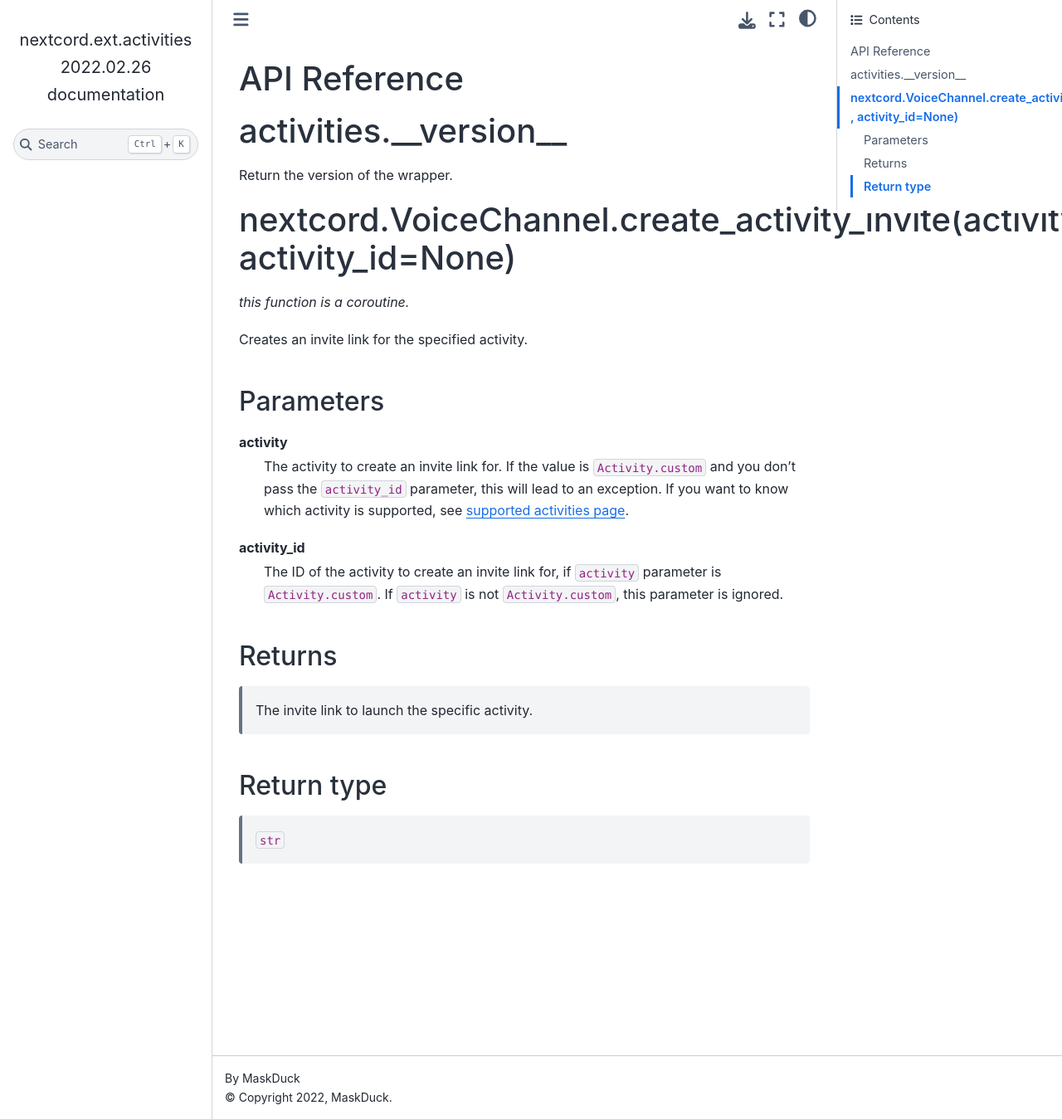
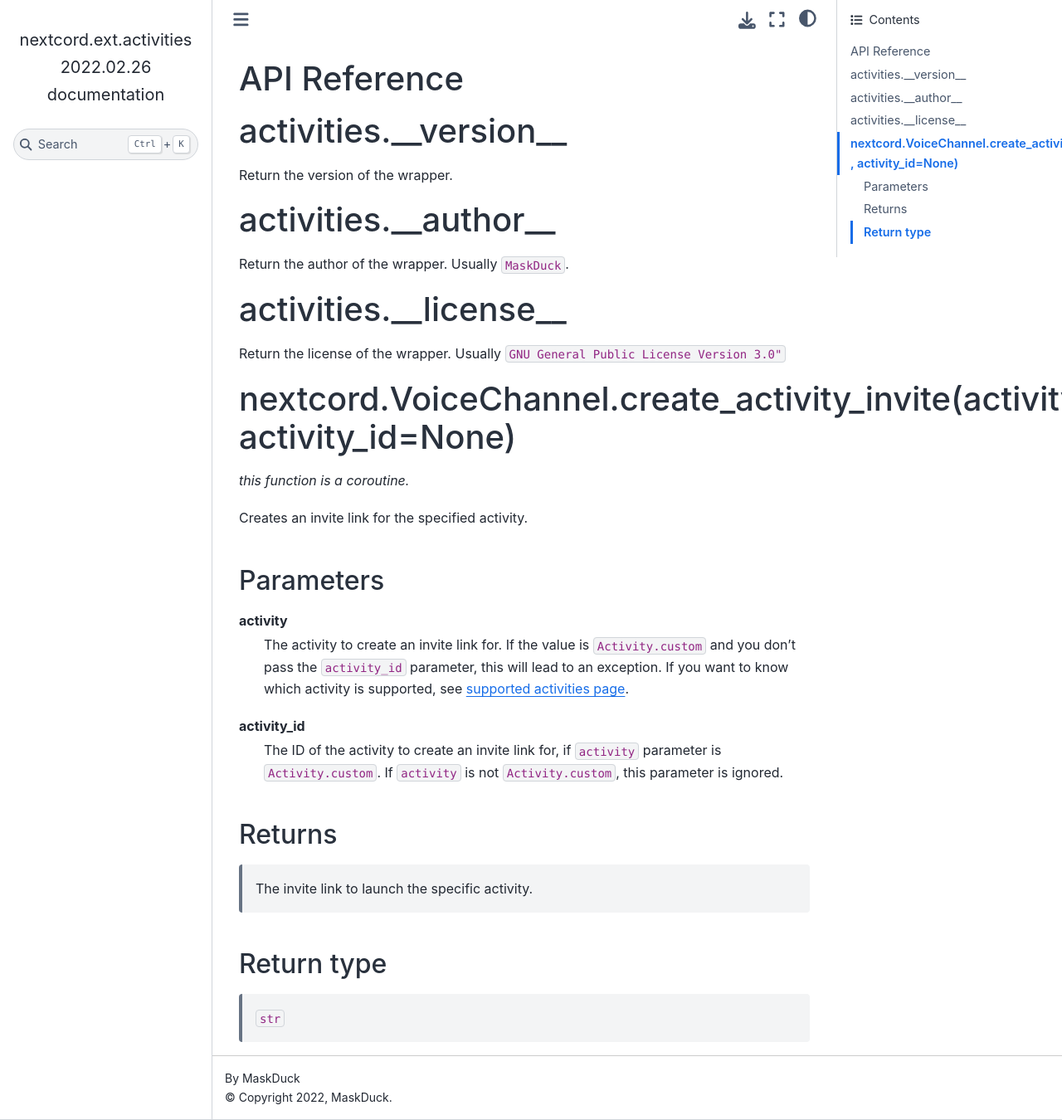
Before and after one commit to argo0n/pycord-ext-activities, a Sphinx documentation site: the page built from docs/api.rst, in a window 1280 px wide and 1350 px high. Shown: the whole window at 83% size. Built offline with Sphinx 7.4.7 and the Sphinx Book theme 1.1.4, drawn with Linux system fonts in a browser that asks for light colours.

Commit message:
add author and license

```diff
--- a/docs/api.rst
+++ b/docs/api.rst
@@ -4,6 +4,14 @@ API Reference
 activities.__version__
 =======================
 Return the version of the wrapper.
+
+activities.__author__
+=======================
+Return the author of the wrapper. Usually ``MaskDuck``.
+
+activities.__license__
+=======================
+Return the license of the wrapper. Usually ``GNU General Public License Version 3.0"``
 
 nextcord.VoiceChannel.create_activity_invite(activity, activity_id=None)
 ================================================================================
```
Also changed, not shown: 1 other file.
